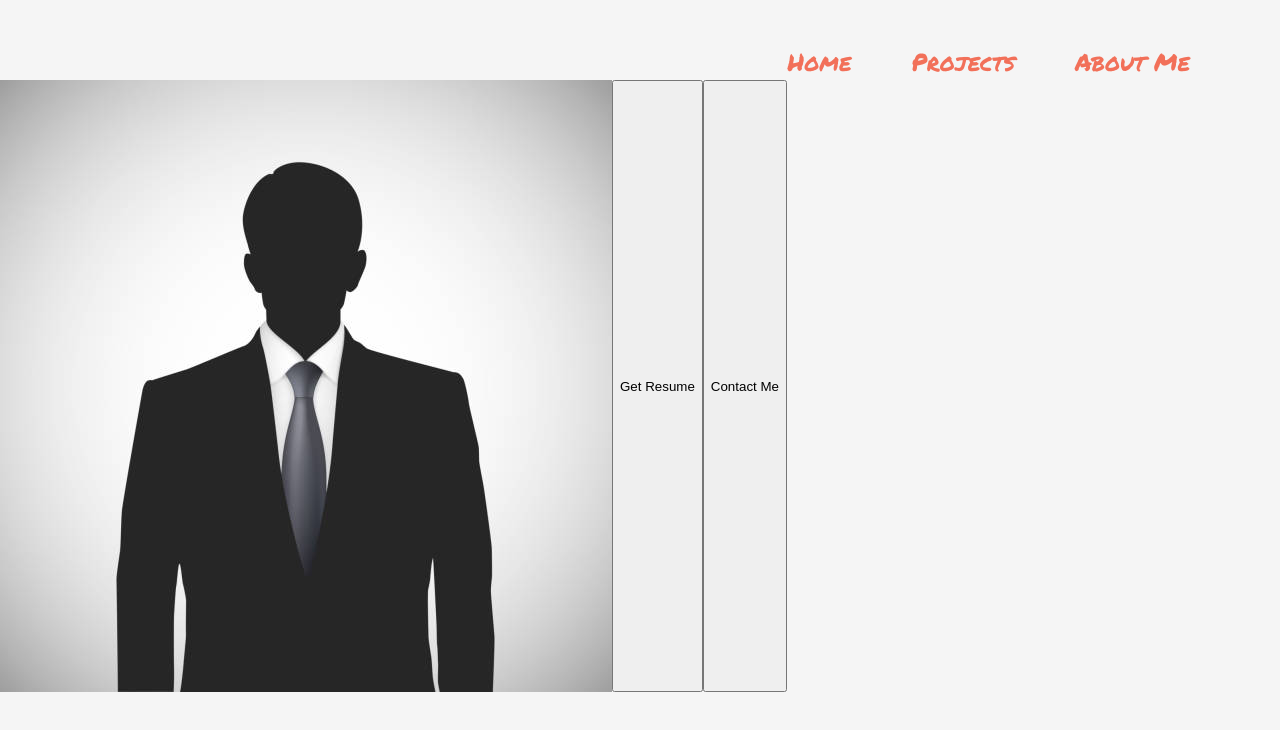
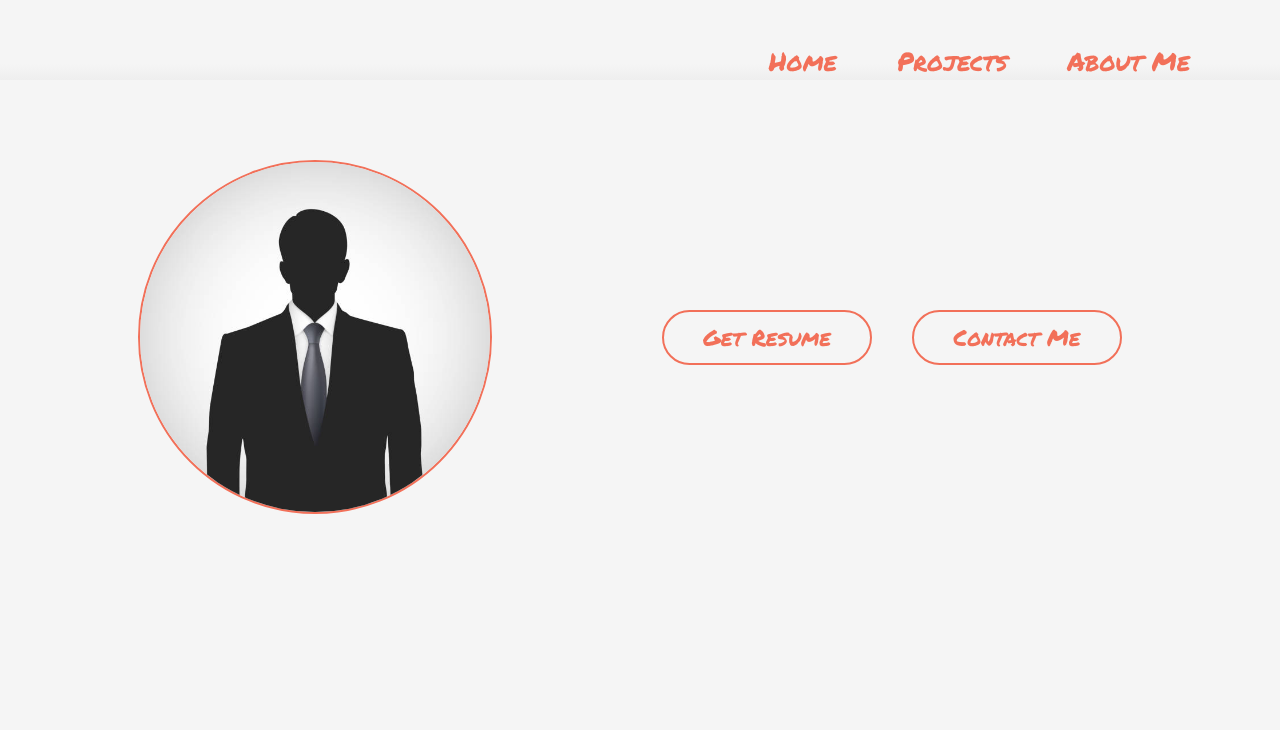
Before and after one commit to dsreagan/my-website, a React (Create React App) app in the folder client/: page / in a window 1280 px wide. Shown: the top 730 px of the page. Built offline with nearby package versions, Linux system fonts and the light colour scheme.

Commit message:
Add Main

```diff
--- a/client/public/style.css
+++ b/client/public/style.css
@@ -1,3 +1,7 @@
+* {
+    font-family: 'Permanent Marker', 'Gill Sans', Calibri, sans-serif;
+}
+
 body {
     margin: 0;
     height: 100vh;
@@ -12,8 +16,7 @@ nav {
     width: 100%;
     /* position: fixed;
     top: 0; */
-    background-color: #F5F5F5;
-    box-shadow: 0 4px 4px -2px rgba(0, 0, 0, 0.08);
+    background-image: linear-gradient(#F5F5F5 80%, #e0e0e052);
 }
 
 nav > ul {
@@ -24,8 +27,7 @@ nav > ul {
 li {
     display: inline-block;
     margin: 0px 30px;
-    font-family: 'Permanent Marker', 'Gill Sans', Calibri, sans-serif;
-    font-size: 1.5em;
+    font-size: 1.6em;
     color: #F27059;
 }
 
@@ -34,7 +36,34 @@ li:hover {
     cursor: pointer;
 }
 
-.main-body {
+main {
     background-color: #F5F5F5;
     display: flex;
+    justify-content: center;
+    align-items: center;
+    margin: 80px;
 }
+
+img {
+    height: 350px;
+    margin-right: 150px;
+    border: 2px solid #F27059;
+    border-radius: 100%;
+}
+
+button {
+    height: 55px;
+    width: 210px;
+    margin: 20px;
+    border: 2px solid #F27059;
+    border-radius: 30px;
+    background-color: #F5F5F5;
+    color: #F27059;
+    font-size: 1.4em;
+}
+
+button:hover {
+    cursor: pointer;
+    background-color: #F27059;
+    color: #F5F5F5;
+}
--- a/client/src/components/Main.js
+++ b/client/src/components/Main.js
@@ -3,8 +3,8 @@ import photo from '../images/profile-photo.jpg';
 
 export default function Navbar() {
     return (
-        <main className="main-body">
-            <img src={photo}/>
+        <main>
+            <img src={photo} alt="Daniel Reagan"/>
             <button>Get Resume</button>
             <button>Contact Me</button>
         </main>
```
Also changed, not shown: client/src/components/ContactForm.js (added).
